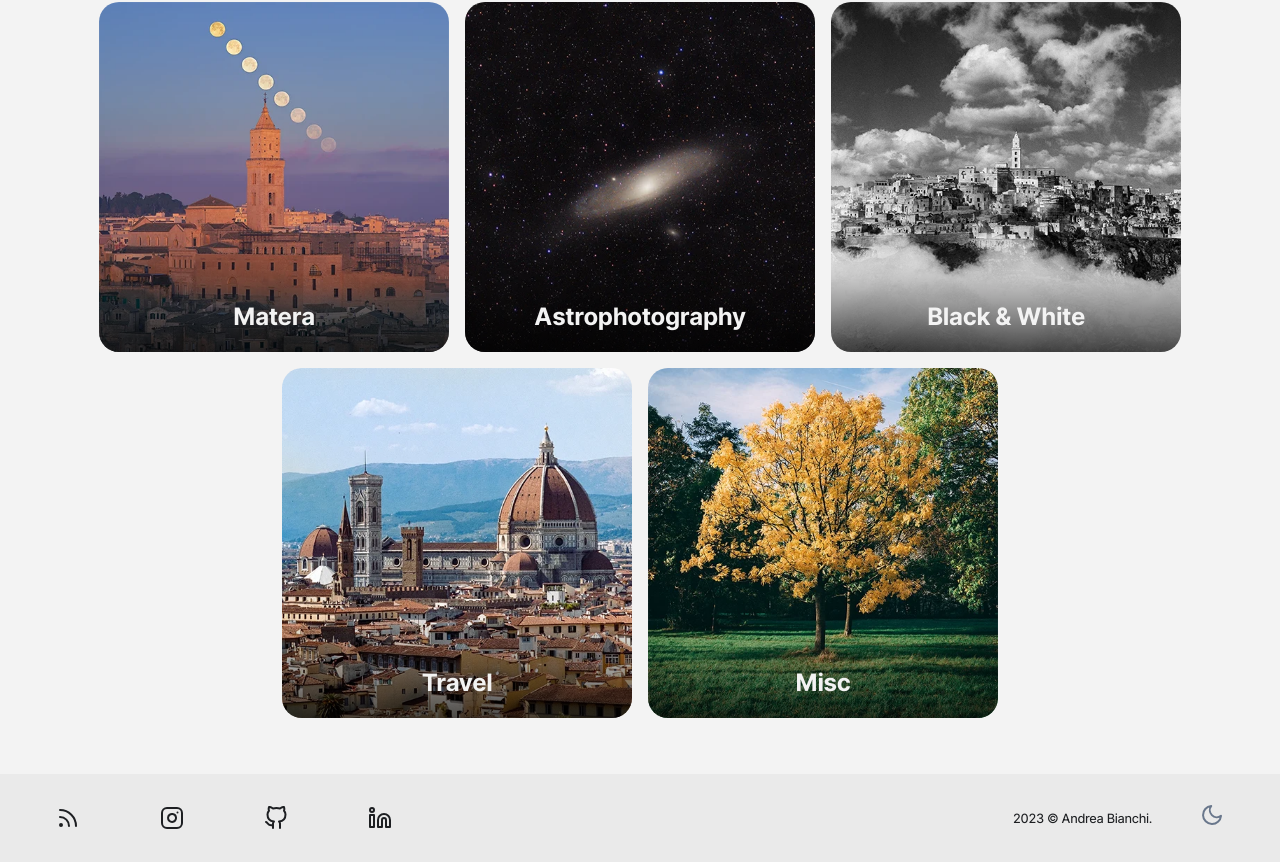
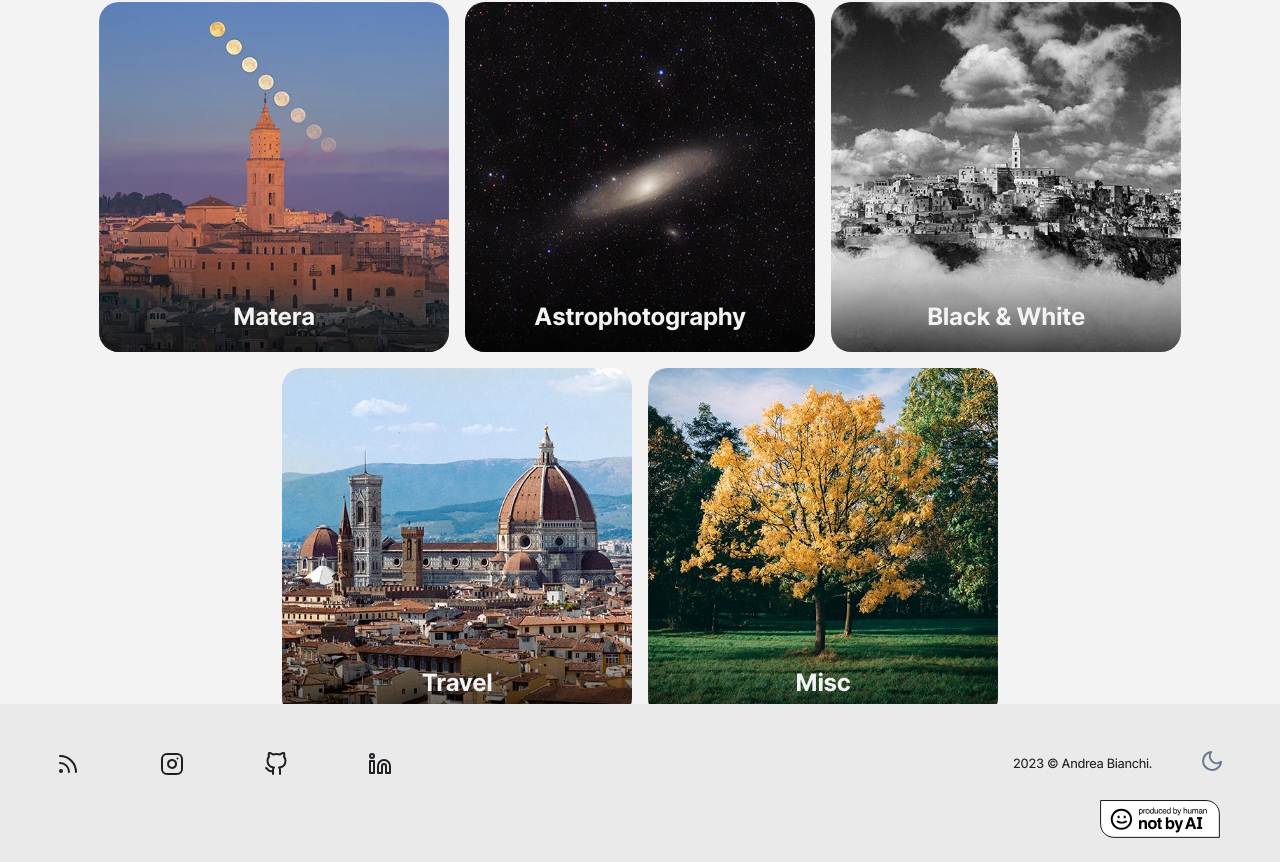
Before and after one commit to andreaiaia/blog, a Next.js app: page /photos in a window 1280 px wide. Shown: the part 256-1118 px from the top of the page. Built offline with nearby package versions, Linux system fonts and the light colour scheme.

Commit message:
ADd NotByAi badge into the footer

```diff
--- a/components/Footer/Footer.module.scss
+++ b/components/Footer/Footer.module.scss
@@ -11,6 +11,7 @@
   overflow: hidden;
   background-color: $tint;
   padding: 1.5rem;
+  padding-top: 2.5rem;
   color: $black;
 
   @include dark {
@@ -68,3 +69,14 @@
     line-height: 0;
   }
 }
+
+.notAiBadge {
+  grid-row: 2;
+  grid-column: 11 / 13;
+  justify-self: center;
+
+  @include smartphone {
+    grid-row: 3;
+    grid-column: 1 / 6;
+  }
+}
--- a/components/Footer/index.jsx
+++ b/components/Footer/index.jsx
@@ -1,4 +1,6 @@
-import React from 'react';
+import React, { useEffect, useState } from 'react';
+import Image from 'next/image';
+import { useTheme } from 'next-themes';
 
 import { GitHub, Instagram, Linkedin, Rss } from 'react-feather';
 
@@ -7,6 +9,21 @@ import ThemeSwitcher from '../ThemeSwitcher';
 import styles from './Footer.module.scss';
 
 const Footer = () => {
+  const [mounted, setMounted] = useState(false);
+  const [notByAiBadge, setNotByAiBadge] = useState('/notByAiBadge-white.svg');
+  const { theme } = useTheme();
+
+  useEffect(() => {
+    setMounted(true);
+  }, []);
+
+  useEffect(() => {
+    if (theme === 'dark') setNotByAiBadge('/notByAiBadge-black.svg');
+    else setNotByAiBadge('/notByAiBadge-white.svg');
+  }, [theme]);
+
+  if (!mounted) return null;
+
   const YEAR = new Date().getFullYear();
 
   return (
@@ -39,6 +56,16 @@ const Footer = () => {
       <div className={styles.themeSwitcher}>
         <ThemeSwitcher />
       </div>
+      <div className={styles.notAiBadge}>
+        <a href="https://notbyai.fyi/">
+          <Image
+            src={notByAiBadge}
+            alt="Badge certifying this website and its contents are human made - no AI involved"
+            height={84}
+            width={120}
+          />
+        </a>
+      </div>
     </footer>
   );
 };
--- a/styles/Home.module.scss
+++ b/styles/Home.module.scss
@@ -67,7 +67,7 @@ $gap: 1rem;
   margin-right: auto;
   display: block;
   padding-top: 5rem;
-  padding-bottom: 8rem;
+  padding-bottom: calc(8rem + 100px);
   max-width: 65ch;
 
   & > section {
```
Also changed, not shown: public/notByAIBadge-black.svg (added), public/notByAIBadge-white.svg (added).
